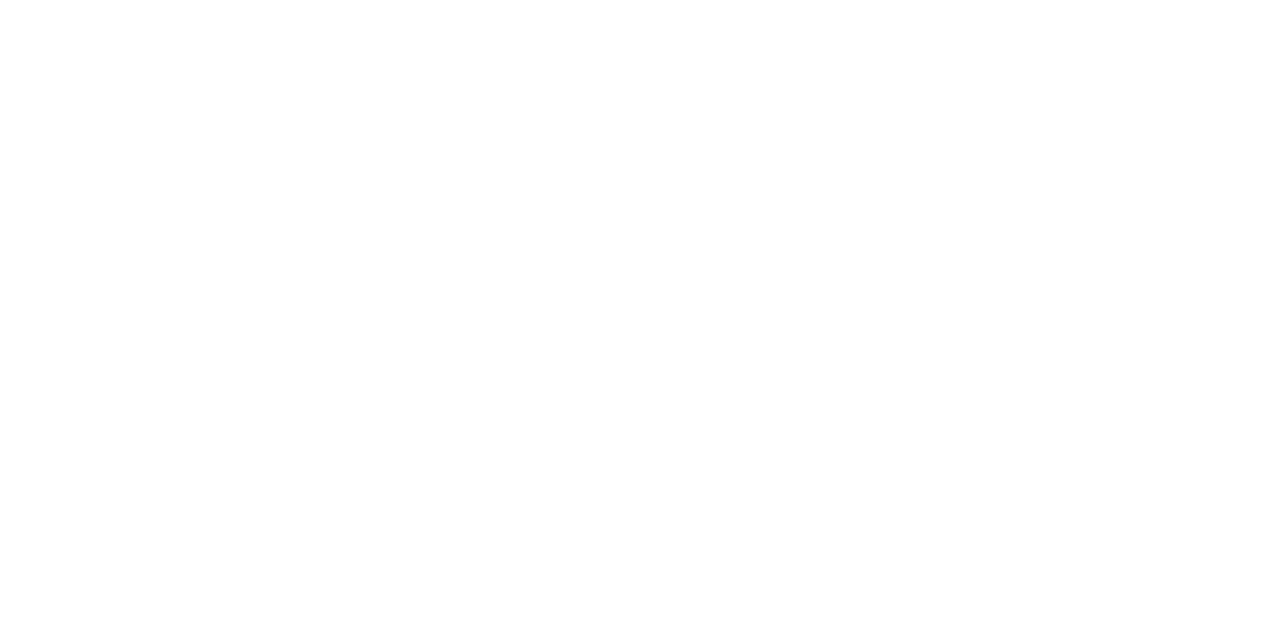
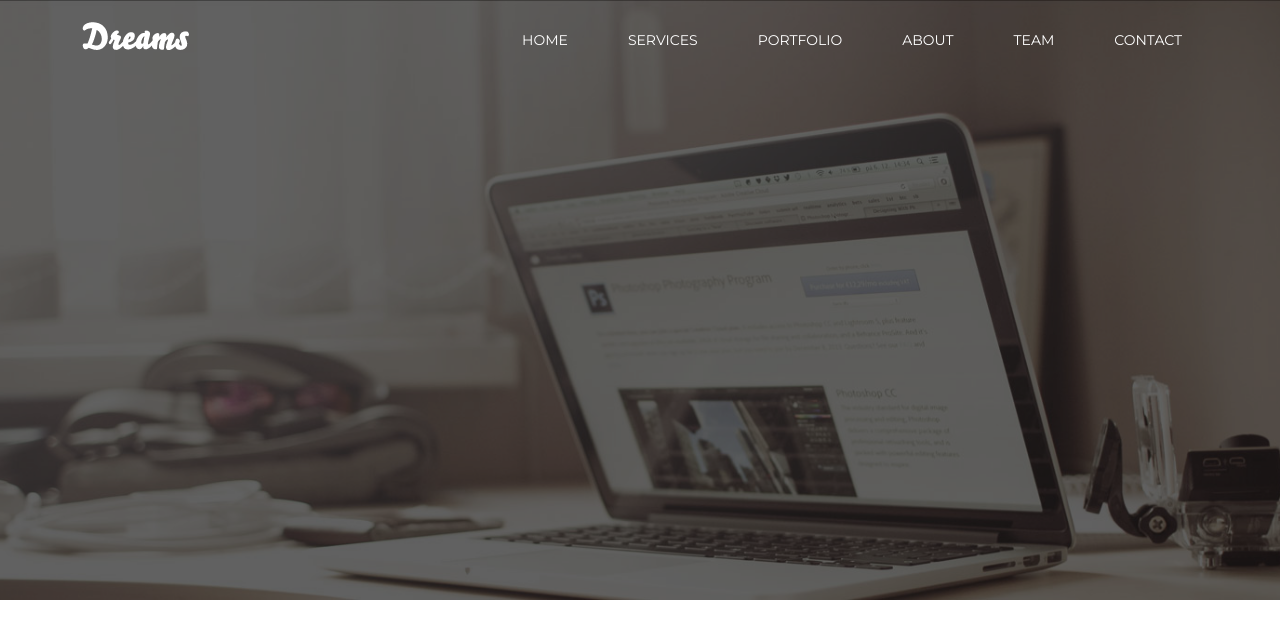
Before and after one commit to Omar18103229/DreamWebpage, a plain HTML site: page index.html in a window 1280 px wide. Drawn offline with Linux system fonts and the light colour scheme.

Commit message:
menu and logo complete
.

```diff
--- a/css/style.css
+++ b/css/style.css
@@ -13,3 +13,39 @@ body{
     font-family: 'Montserrat', sans-serif;
     font-family: 'Noto Sans', sans-serif;
 }
+/* header part css start */
+.header{
+    background-image: url(../images/banner.jpg);
+    width: 100%;
+    height: 600px;
+    background-repeat: no-repeat;
+    background-size: cover;
+    background-position: center;
+}
+.header_overlay{
+    /* padding: 27px 0px; */
+    background-color: rgba(0, 0, 0, 0.62);
+    height: 600px;
+}
+.logo img{
+    margin-top: 22px;
+}
+.menu ul{
+    display: flex;
+    padding: 0px 140px;
+    /* justify-content: flex-end; */
+}
+.menu ul li {
+ padding: 0px 15px;
+}
+.menu ul li a{
+    color: white;
+    margin-top: 30px;
+    margin-right: 30px;
+    display: block;
+    font-family: 'Montserrat', sans-serif;
+    font-size: 14px;
+    font-weight: 400;
+
+}
+/* header part css end */
--- a/index.html
+++ b/index.html
@@ -17,6 +17,41 @@
     <link rel="stylesheet" href="css/style.css">
 </head>
 <body>
+
+    <!-- header part html start -->
+    <div class="header">
+        <div class="header_overlay">
+            <div class="container">
+                <div class="row">
+                    <div class="col-md-3 col-12 col-sm-4">
+                        <div class="logo">
+                            <img src="images/logo.png" alt="">
+                        </div>
+                    </div>
+                    <div class="col-md-9 col-sm-8">
+                        <div class="menu">
+                            <ul>
+                                <li><a href="#">HOME</a></li>
+
+                                <li><a href="#">SERVICES</a></li>
+
+                                <li><a href="#">PORTFOLIO</a></li>
+
+                                <li><a href="#">ABOUT</a></li>
+
+                                <li><a href="#">TEAM</a></li>
+
+                                <li><a href="#">CONTACT</a></li>
+                            </ul>
+                        </div>
+                    </div>
+                </div>
+            </div>
+        </div>
+    </div>
+    <!-- header part html end -->
+
+
     <!-- javascript link start -->
     <script src="js/bootstrap.bundle.min.js"></script>
     <script src="js/custom.js"></script>
```
Also changed, not shown: images/logo.png (added).
